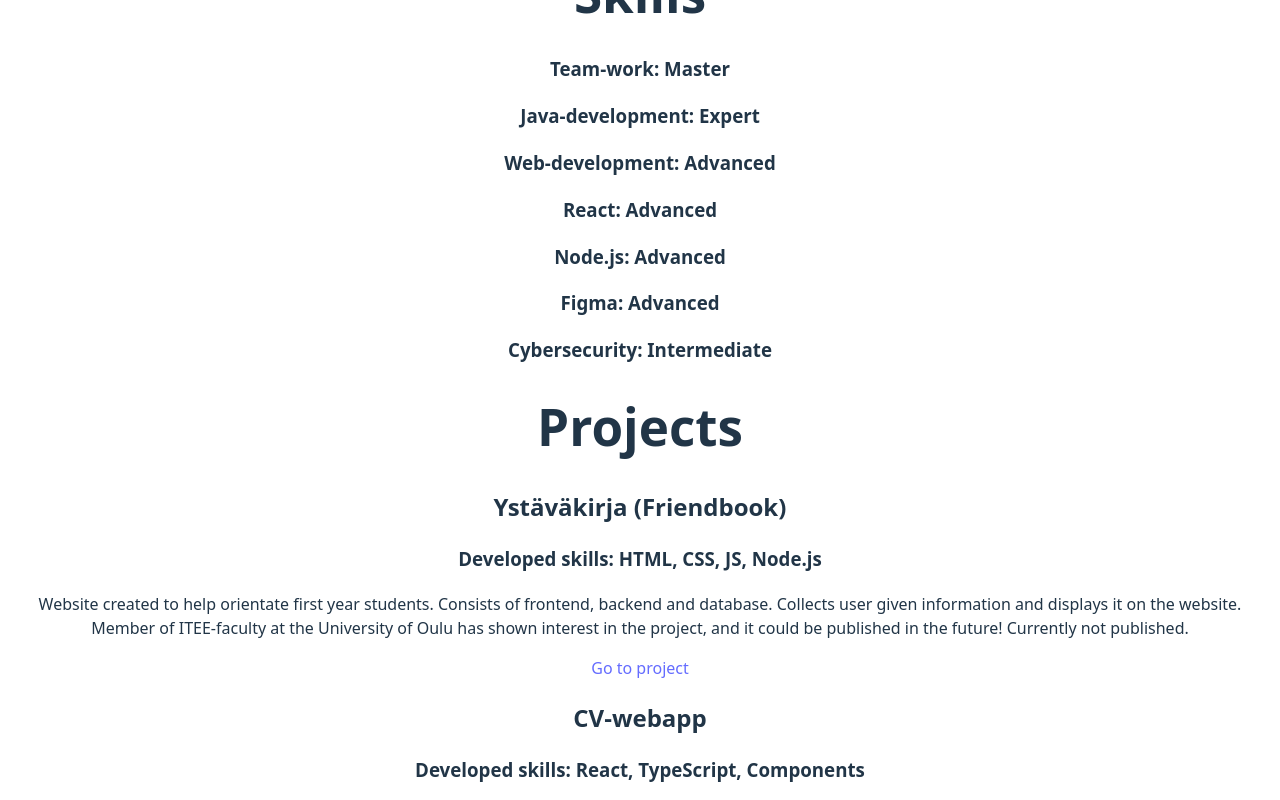
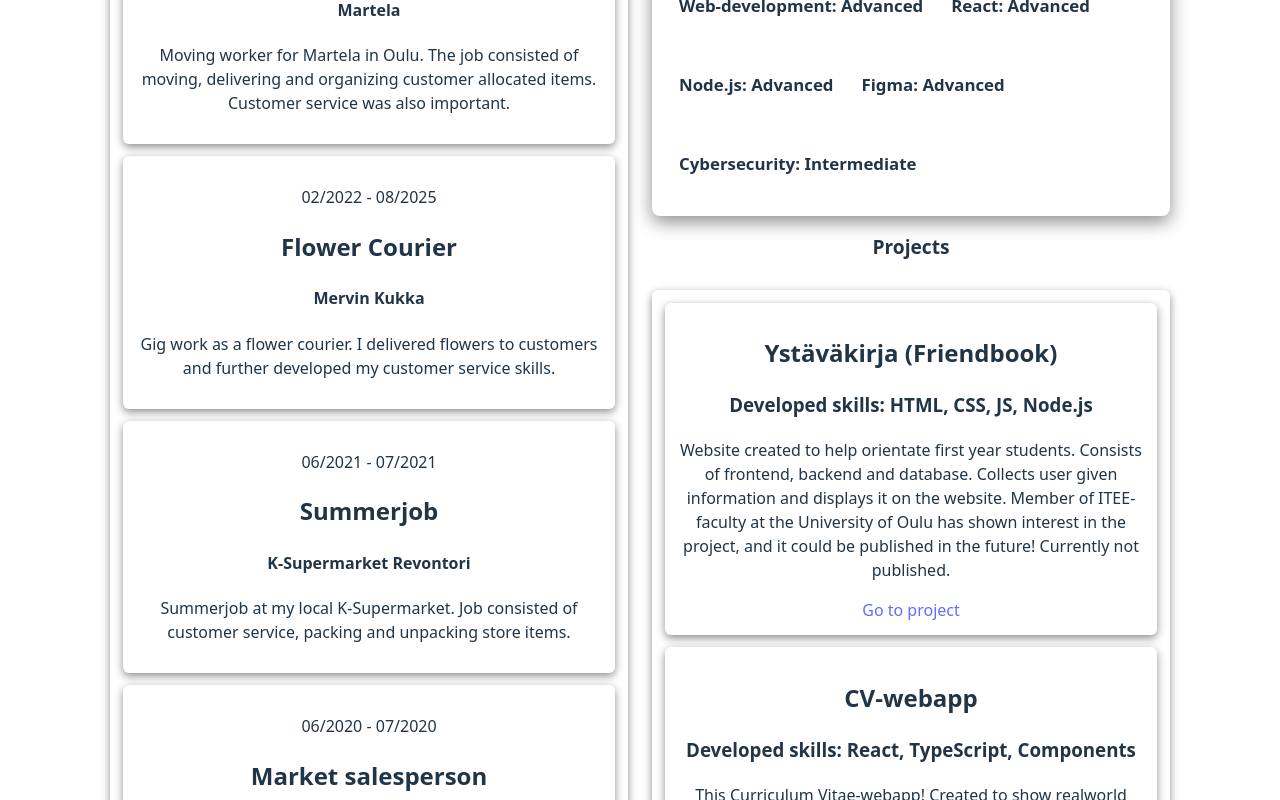
Before and after one commit to joonahonen/cv-webapp, a React app in the folder cv/: page / in a window 1280 px wide. Shown: the part 800-1600 px from the top of the page. Built offline with nearby package versions, Linux system fonts and the light colour scheme; the HTML template or start-up script is replaced by a standard one.

Commit message:
Basic CSS, implement experience, update README

```diff
--- a/cv/src/components/Link.tsx
+++ b/cv/src/components/Link.tsx
@@ -1,6 +1,8 @@
+
+// Link component: helps making links in other components
 type Props = {
   href?: string;
-  children: React.ReactNode;
+  children?: React.ReactNode;
   disappear?: boolean;
 };
 
--- /dev/null
+++ b/cv/src/components/list-components/ExperienceList.tsx
@@ -0,0 +1,41 @@
+import Experience from "../single-components/Experience";
+
+// ExperienceList component: gathers all experiences and is used in the body section
+
+function ExperienceList() {
+  return (
+    <>
+      <div>
+        <Experience
+          workPlace="Martela"
+          position="Moving Worker"
+          date="05/2025 - 09/2025"
+          description="Moving worker for Martela in Oulu.
+          The job consisted of moving, delivering and organizing customer allocated items. Customer service was also important."
+        />
+        <Experience
+          workPlace="Mervin Kukka"
+          position="Flower Courier"
+          date="02/2022 - 08/2025"
+          description="Gig work as a flower courier. I delivered flowers to customers and further developed my customer service skills."
+        />
+        <Experience
+          workPlace="K-Supermarket Revontori"
+          position="Summerjob"
+          date="06/2021 - 07/2021"
+          description="Summerjob at my local K-Supermarket. Job consisted of customer service, packing and unpacking store items."
+        />
+        <Experience
+          workPlace="Haukiputaan Tuoretuote ja Kukka"
+          position="Market salesperson"
+          date="06/2020 - 07/2020"
+          description="Summerjob at my local market.
+          Performed customer service, calculated and packed customer purchases.
+          My first job, where I developed a solid foundation in customer service!"
+        />
+      </div>
+    </>
+  );
+}
+
+export default ExperienceList;
--- a/cv/src/components/list-components/ProjectList.tsx
+++ b/cv/src/components/list-components/ProjectList.tsx
@@ -4,7 +4,7 @@ import Project from "../single-components/Project";
 function ProjectList() {
   return (
     <>
-      <div className="all-projects">
+      <div>
         <Project
           title="Ystäväkirja (Friendbook)"
           skills="HTML, CSS, JS, Node.js"
--- a/cv/src/components/list-components/SkillList.tsx
+++ b/cv/src/components/list-components/SkillList.tsx
@@ -4,7 +4,7 @@ import Skill from "../single-components/Skill";
 function SkillList() {
   return (
     <>
-      <div className="all-skills">
+      <div>
         <Skill title="Team-work" level="Master" />
         <Skill title="Java-development" level="Expert" />
         <Skill title="Web-development" level="Advanced" />
--- /dev/null
+++ b/cv/src/components/sections/Body.css
@@ -0,0 +1,120 @@
+/* Container and overall spacing */
+.body-container {
+  max-width: 1100px;
+  margin: 0 auto;
+  padding: 20px;
+  box-sizing: border-box;
+}
+
+/* Description (full width, on top) */
+.description {
+  margin-bottom: 20px;
+  background: transparent;
+}
+
+/* Two-column layout: experience left, skills+projects right stacked */
+.main-columns {
+  display: flex;
+  gap: 24px;
+  align-items: flex-start;
+}
+
+/* Left column (experience) */
+.left-col {
+  flex: 1;
+  min-width: 280px;
+}
+
+/* Right column (skills + projects) */
+.right-col {
+  flex: 1;
+  min-width: 280px;
+  display: flex;
+  flex-direction: column;
+  gap: 20px;
+}
+
+/* Generic boxed container used for skills and project list wrapper
+   Make outer boxes slightly translucent instead of full white so the page
+   background shows through. */
+.box {
+  background: rgba(255, 255, 255, 0.03); /* subtle translucent light */
+  border: 1px solid rgba(255, 255, 255, 0.06);
+  border-radius: 8px;
+  padding: 16px;
+  box-shadow: 0 6px 18px rgba(0, 0, 0, 0.45); /* darker shadow for contrast on dark bg */
+}
+
+/* Style headings inside boxes */
+.left-col h1,
+.right-col h1 {
+  margin: 0 0 12px 0;
+  font-size: 1.2rem;
+}
+
+/* Each experience should be displayed as its own card/box */
+/* Make individual experience cards slightly lighter than the outer box so they stand out */
+.experience-list .single-experience,
+.experience-list > * { /* fallback if Experience component has different markup */
+  background: rgba(255, 255, 255, 0.06);
+  border: 1px solid rgba(255, 255, 255, 0.08);
+  border-radius: 6px;
+  padding: 12px;
+  margin-bottom: 12px;
+  box-shadow: 0 3px 8px rgba(0, 0, 0, 0.45);
+}
+
+/* Projects: each project card */
+.projects-list .single-project,
+.projects-list > * {
+  background: rgba(255, 255, 255, 0.06);
+  border: 1px solid rgba(255, 255, 255, 0.08);
+  border-radius: 6px;
+  padding: 12px;
+  margin-bottom: 12px;
+  box-shadow: 0 3px 8px rgba(0, 0, 0, 0.45);
+}
+
+/* Skills container holds all skills in one box; style list items inside */
+/* Keep the skills box translucent and render individual skill "chips" with a light tint */
+.skills-list ul,
+.skills-list div {
+  display: flex;
+  flex-wrap: wrap;
+  gap: 8px;
+}
+
+/* Individual skill chips (if Skill component renders inline elements) */
+.skills-list .single-skill,
+.skills-list li,
+.skills-list span {
+  background: rgba(255, 255, 255, 0.06);
+  color: inherit;
+  padding: 6px 10px;
+  border-radius: 999px;
+  font-size: 0.9rem;
+}
+
+/* Reduce large inner white areas if components render wrapper divs */
+.experience-list,
+.projects-list,
+.skills-list {
+  background: transparent;
+  padding: 0;
+  margin: 0;
+}
+
+/* Responsive: stack columns on narrow screens */
+@media (max-width: 800px) {
+  .main-columns {
+    flex-direction: column;
+  }
+
+  .right-col {
+    width: 100%;
+  }
+
+  .left-col {
+    width: 100%;
+  }
+}
--- a/cv/src/components/sections/Body.tsx
+++ b/cv/src/components/sections/Body.tsx
@@ -1,10 +1,12 @@
+import ExperienceList from "../list-components/ExperienceList";
 import ProjectList from "../list-components/ProjectList";
 import SkillList from "../list-components/SkillList";
+import "./Body.css";
 
 // Body component: Body of the website
 function Body() {
   return (
-    <>
+    <div className="body-container">
       <div className="description">
         <h2>Hi!</h2>
         <p>
@@ -12,29 +14,37 @@ function Body() {
           <br />I love coding, cybersecurity and UI design. I am an outgoing and
           joyful person, that loves learning new things. On this CV website, you
           can find information about my skills, experience and projects!
+          I am always up for new challenges and am looking forward to using my skills in realworld projects.
         </p>
       </div>
 
+      <div className="main-columns">
+        <div className="left-col">
           <div className="experience">
             <h1>Work Experience</h1>
-        <p>
-          Lorem ipsum dolor sit amet consectetur adipisicing elit. Sapiente
-          obcaecati et sunt temporibus quae quas ratione quo quibusdam, eveniet
-          ea quam eos facilis consequatur distinctio vero dolorem! Aperiam,
-          commodi distinctio!
-        </p>
+            <div className="experience-list">
+              <ExperienceList/>
+            </div>
+          </div>
         </div>
 
-      <div className="skills">
+        <div className="right-col">
           <h1>Skills</h1>
+          <div className="skills box">
+            <div className="skills-list">
               <SkillList />
             </div>
+          </div>
 
-      <div className="projects">
+
           <h1>Projects</h1>
+          <div className="projects-list">
             <ProjectList />
           </div>
-    </>
+
+        </div>
+      </div>
+    </div>
   );
 }
 
--- /dev/null
+++ b/cv/src/components/single-components/Experience.tsx
@@ -0,0 +1,22 @@
+// Experience component: contains a single work experience, all experience gathered in ExperienceList
+type Props = {
+  workPlace: string;
+  position: string;
+  date: string;
+  description: string;
+};
+
+function Experience({ workPlace, position, date, description }: Props) {
+  return (
+    <>
+      <div className="single-experience">
+        <p>{date}</p>
+        <h2>{position}</h2>
+        <h4>{workPlace}</h4>
+        <p>{description}</p>
+      </div>
+    </>
+  );
+}
+
+export default Experience;
```
Also changed, not shown: 1 other file (tests, documents, lock files or other folders). Lines whose indentation alone changed are shown as unchanged.
